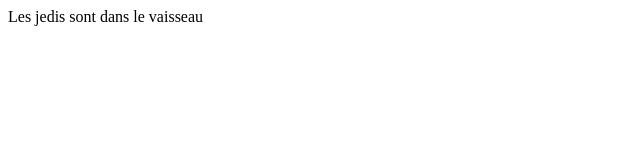
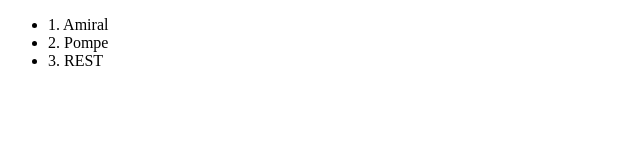
Before and after one commit to mahamoudTRA/jedis-night, a plain HTML site: page index.html in a window 1280 px wide. Shown: the whole page, without its empty margins (0-640 px from the left). Drawn offline with Linux system fonts and the light colour scheme.

Commit message:
feat new ul

```diff
--- a/index.html
+++ b/index.html
@@ -7,8 +7,10 @@
     <title>Document</title>
 </head>
 <body>
-        <div>
-            Les jedis sont dans le vaisseau
-        </div>
+        <ul>
+            <li>1. Amiral</li>
+            <li>2. Pompe</li>
+            <li>3. REST</li>
+        </ul>
 </body>
 </html>
```
